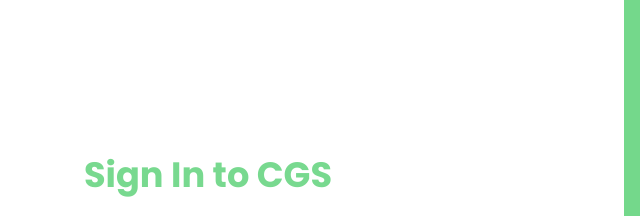
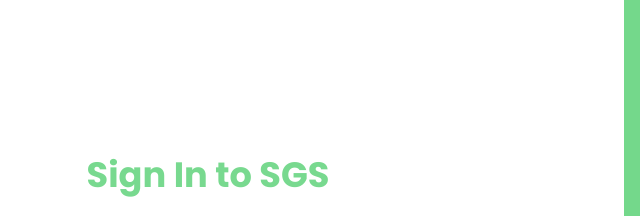
Before and after one commit to Abdulkalam14/SGS-Grocery-store, a plain HTML site: page Login And Registration HTML.html in a window 1280 px wide. Shown: the top 216 px of the page, 208-848 px from the left. Drawn offline with Linux system fonts and the light colour scheme.

Commit message:
Update Login And Registration HTML.html

```diff
--- a/Login And Registration HTML.html
+++ b/Login And Registration HTML.html
@@ -34,7 +34,7 @@
 
                     <h1>
 
-                        Sign In to CGS
+                        Sign In to SGS
 
                     </h1>
 
```
